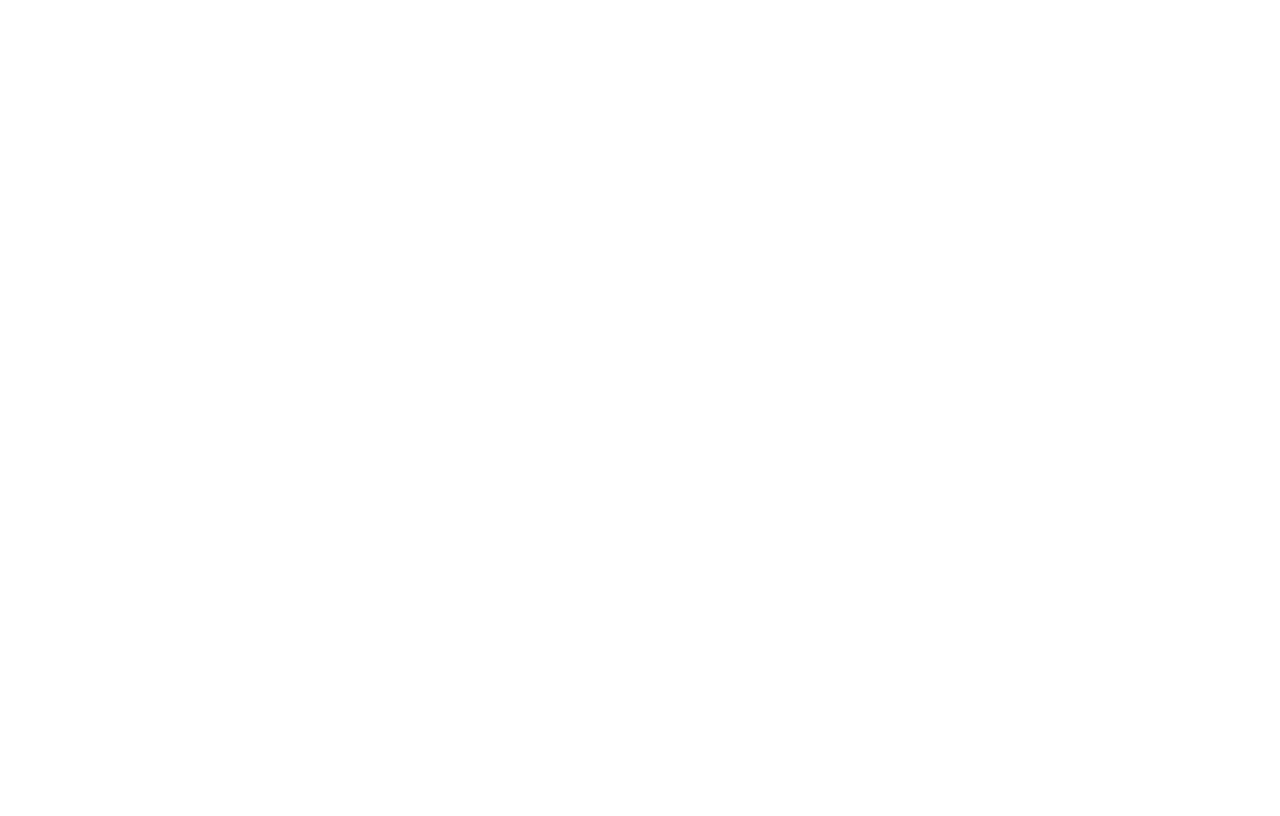
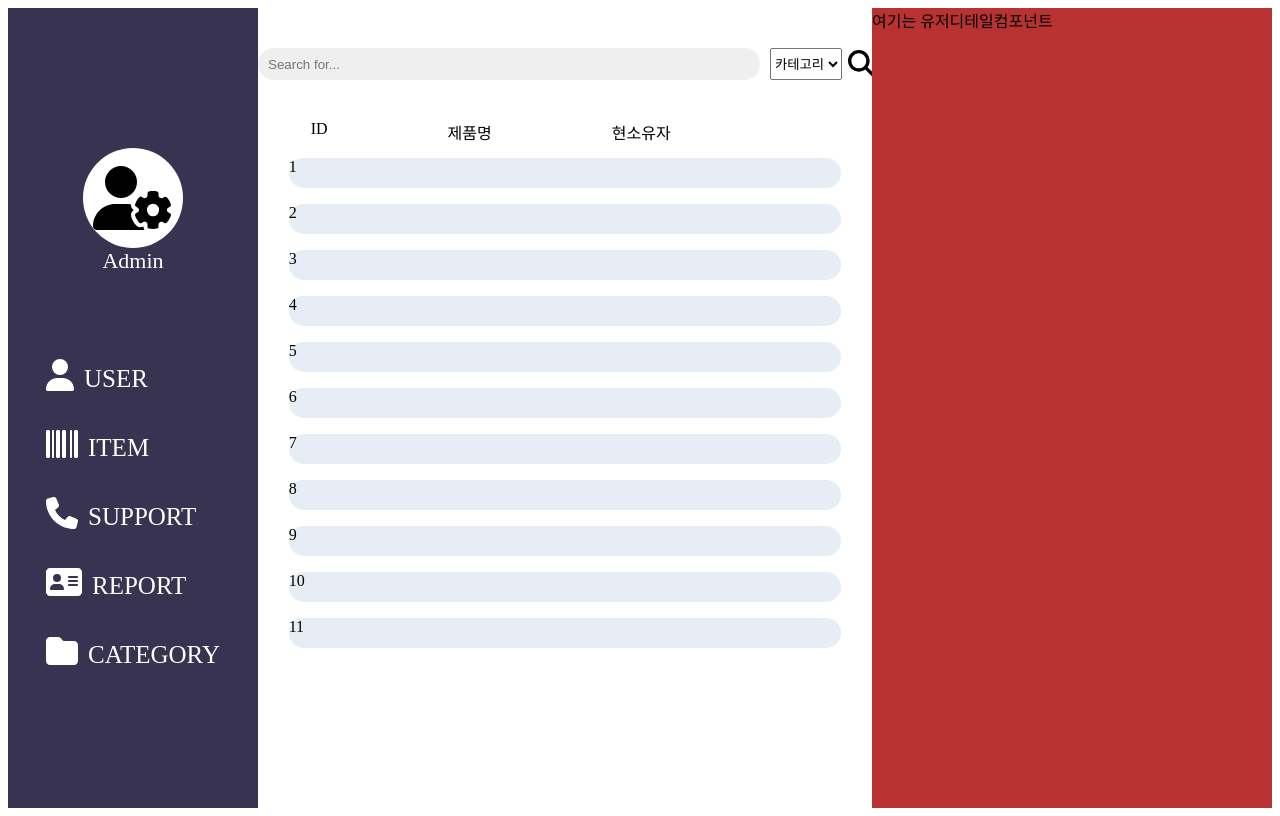
Before and after one commit to BarterProject/clip-admin, a React (Create React App) app: page /item in a window 1280 px wide. Before the commit this address had no page. Built offline with nearby package versions, Linux system fonts and the light colour scheme.

Commit message:
메인페이지

```diff
--- a/package.json
+++ b/package.json
@@ -3,6 +3,10 @@
   "version": "0.1.0",
   "private": true,
   "dependencies": {
+    "@fortawesome/fontawesome-svg-core": "^6.1.1",
+    "@fortawesome/free-regular-svg-icons": "^6.1.1",
+    "@fortawesome/free-solid-svg-icons": "^6.1.1",
+    "@fortawesome/react-fontawesome": "^0.1.18",
     "@testing-library/jest-dom": "^5.16.4",
     "@testing-library/react": "^12.1.4",
     "@testing-library/user-event": "^13.5.0",
--- a/src/App.tsx
+++ b/src/App.tsx
@@ -1,16 +1,9 @@
 import { createGlobalStyle } from "styled-components";
 import styled from "styled-components";
-import Login from "Components/Login";
-import Nav from "Components/Nav";
-import React from "react";
-import { BrowserRouter as Router, Routes, Route, Link } from "react-router-dom";
-import { useRecoilState, useRecoilValue } from "recoil";
+import { useRecoilValue } from "recoil";
 import { LoginState } from "atoms";
-import User from "Components/User";
-import Category from "Components/Category";
-import Item from "Components/Item";
-import Report from "Components/Report";
-import Support from "Components/Support";
+import Auth from "layout/Auth";
+import Default from "layout/Default";
 
 const GlobalStyle = createGlobalStyle`
 @import url('https://fonts.googleapis.com/css2?family=Source+Sans+Pro:wght@300;400&display=swap');
@@ -81,49 +74,8 @@
 
 function App() {
   const isLogin = useRecoilValue(LoginState);
-  return (
-    <>
-      <Router>
-        <Routes>
-          {isLogin ? (
-            <Route path="/" element={<User />}></Route>
-          ) : (
-            <Route path="/" element={<Login />}></Route>
-          )}
-          {isLogin ? (
-            <Route path="/admin" element={<User />}></Route>
-          ) : (
-            <Route path="/" element={<Login />}></Route>
-          )}
-          {isLogin ? (
-            <Route path="/admin/user" element={<User />}></Route>
-          ) : (
-            <Route path="/" element={<Login />}></Route>
-          )}
-          {isLogin ? (
-            <Route path="/admin/item" element={<Item />}></Route>
-          ) : (
-            <Route path="/" element={<Login />}></Route>
-          )}
-          {isLogin ? (
-            <Route path="/admin/support" element={<Support />}></Route>
-          ) : (
-            <Route path="/" element={<Login />}></Route>
-          )}
-          {isLogin ? (
-            <Route path="/admin/report" element={<Report />}></Route>
-          ) : (
-            <Route path="/" element={<Login />}></Route>
-          )}
-          {isLogin ? (
-            <Route path="/admin/category" element={<Category />}></Route>
-          ) : (
-            <Route path="/" element={<Login />}></Route>
-          )}
-        </Routes>
-      </Router>
-    </>
-  );
+  <GlobalStyle />;
+  return <AdminDiv>{isLogin ? <Default /> : <Auth />}</AdminDiv>;
 }
 
 export default App;
--- a/src/atoms.tsx
+++ b/src/atoms.tsx
@@ -6,9 +6,10 @@
 export const LoginState = atom({ key: "isLogin", default: true });
 
 export const DetailState = atom({ key: "selectDetail", default: false });
+
 export const UserDetailState = atom({
   key: "selectUserDetail",
-  default: false,
+  default: true,
 });
 export const ItemDetailState = atom({
   key: "selectItemDetail",
--- a/src/components/Category.tsx
+++ b/src/components/Category.tsx
@@ -1,15 +1,14 @@
 import styled from "styled-components";
-import Nav from "./Nav";
 
 const AdminDiv = styled.div`
   flex-direction: row;
+  width: 100vw;
   display: flex;
 `;
 
 function Category() {
   return (
     <AdminDiv>
-      <Nav />
       <div>카테고리 입니다</div>
     </AdminDiv>
   );
--- a/src/components/Item.tsx
+++ b/src/components/Item.tsx
@@ -1,27 +1,123 @@
 import styled from "styled-components";
-import Nav from "./Nav";
 import UserDetail from "./Detail/UserDetail";
 import ItemDetail from "./Detail/ItemDetail";
 import { UserDetailState, ItemDetailState } from "atoms";
 import { useRecoilValue } from "recoil";
+import { useState } from "react";
+import { FontAwesomeIcon } from "@fortawesome/react-fontawesome";
+import { faMagnifyingGlass } from "@fortawesome/free-solid-svg-icons";
 
 const AdminDiv = styled.div`
+  width: 100vw;
   flex-direction: row;
   display: flex;
 `;
+
 const ItemList = styled.div`
-  width: 55%;
+  width: 75%;
   display: flex;
   min-width: 500px;
-  background-color: #80f0af;
+  flex-direction: column;
+`;
+
+const ItemSearch = styled.form`
+  width: 100%;
+  justify-items: center;
+  display: flex;
+  justify-content: center;
+  margin-top: 40px;
+`;
+const SearchList = styled.ul`
+  padding-left: 0;
+  justify-items: center;
+  display: flex;
+  flex-wrap: wrap;
+  flex-direction: column;
+  justify-content: right;
+  align-content: space-around;
+  list-style: none;
+  margin-top: 40px;
+`;
+const ListElementName = styled.span`
+  margin: 0 90px 0 30px;
+  height: 30px;
+`;
+const ListElementNameBox = styled.div`
+  display: flex;
+`;
+
+const ListElement = styled.li`
+  width: 90%;
+  height: 30px;
+  background-color: #e6edf4;
+  margin: 8px;
+  min-width: 400px;
+  max-width: 600px;
+  border-radius: 15px;
+`;
+
+const SearchBar = styled.input`
+  width: 90%;
+  max-width: 500px;
+  background-color: #efefef;
+  height: 30px;
+  border: none;
+  outline: none;
+  border-radius: 20px;
+  padding-left: 10px;
+  margin-right: 10px;
+`;
+const SearchOptionSelect = styled.select``;
+const SerchOption = styled.option``;
+
+const SearchButton = styled.button`
+  width: 30px;
+  height: 30px;
+  border: none;
+  outline: none;
+  background-color: white;
 `;
 function Item() {
   const isUserDetail = useRecoilValue(UserDetailState);
   const isItemDetail = useRecoilValue(ItemDetailState);
+  const array = [1, 2, 3, 4, 5, 6, 7, 8, 9, 10, 11];
+  const [search, setSearch] = useState("");
+  const onChange = (event: React.FormEvent<HTMLInputElement>) => {
+    const {
+      currentTarget: { value },
+    } = event;
+    setSearch(value);
+  };
+  const onSubmit = (event: React.FormEvent<HTMLFormElement>) => {
+    event.preventDefault();
+    console.log(search);
+  };
   return (
     <AdminDiv>
-      <Nav />
-      <ItemList>아이템 입니다</ItemList>
+      <ItemList>
+        <ItemSearch onSubmit={onSubmit}>
+          <SearchBar onChange={onChange} placeholder="Search for..." />
+          <SearchOptionSelect>
+            <SerchOption>카테고리</SerchOption>
+            <SerchOption>이름</SerchOption>
+            <SerchOption>소유자</SerchOption>
+            <SerchOption>실소유자</SerchOption>
+          </SearchOptionSelect>
+          <SearchButton>
+            <FontAwesomeIcon size="2x" icon={faMagnifyingGlass} />
+          </SearchButton>
+        </ItemSearch>
+        <SearchList>
+          <ListElementNameBox>
+            <ListElementName>ID</ListElementName>
+            <ListElementName>제품명</ListElementName>
+            <ListElementName>현소유자</ListElementName>
+          </ListElementNameBox>
+          {array.map((ele) => (
+            <ListElement>{ele}</ListElement>
+          ))}
+        </SearchList>
+      </ItemList>
       {isUserDetail ? <UserDetail /> : <div></div>}
       {isItemDetail ? <ItemDetail /> : <div></div>}
     </AdminDiv>
--- a/src/components/Login.tsx
+++ b/src/components/Login.tsx
@@ -1,8 +1,5 @@
 import styled from "styled-components";
-import { useForm, useFormState } from "react-hook-form";
-import { useRecoilState } from "recoil";
-import { IDState, PASSState } from "../atoms";
-import React from "react";
+import React, { useState } from "react";
 
 const BodyStyle = styled.div`
   background-color: #373966;
@@ -57,36 +54,32 @@
 `;
 
 function Login() {
-  interface IForm {
-    ID: string;
-    PASSWORD: String;
-  }
-  const {
-    register,
-    handleSubmit,
-    formState: { errors },
-    setValue,
-  } = useForm<IForm>();
-  const onValid = (data: any) => {
-    console.log(data);
+  const [id, setId] = useState("");
+  const [pw, setPw] = useState("");
+  const onChangeID = (event: React.FormEvent<HTMLInputElement>) => {
+    const {
+      currentTarget: { value },
+    } = event;
+    setId(value);
+  };
+  const onChangePW = (event: React.FormEvent<HTMLInputElement>) => {
+    const {
+      currentTarget: { value },
+    } = event;
+    setPw(value);
+  };
+  const onSubmit = (event: React.FormEvent<HTMLFormElement>) => {
+    event.preventDefault();
+    console.log(id);
+    console.log(pw);
   };
   return (
     <BodyStyle>
       <LoginBox>
         <TitleText>CLIP</TitleText>
-        <LoginForm onSubmit={handleSubmit(onValid)}>
-          <InputText
-            {...register("ID", { required: "ID를 입력해주세요" })}
-            placeholder="ID"
-          />
-          <span>{errors?.ID?.message}</span>
-          <InputText
-            {...register("PASSWORD", {
-              required: "비밀번호를 입력해주세요",
-            })}
-            placeholder="PASSWORD"
-          />
-          {/* <span>{errors?.PASSWORD?.message}</span> */}
+        <LoginForm onSubmit={onSubmit}>
+          <InputText onChange={onChangeID} value={id} placeholder="ID" />
+          <InputText onChange={onChangePW} value={pw} placeholder="PASSWORD" />
           <SubmitButton>Login</SubmitButton>
         </LoginForm>
       </LoginBox>
--- a/src/components/Nav.tsx
+++ b/src/components/Nav.tsx
@@ -3,11 +3,15 @@
 import { useRecoilValue } from "recoil";
 import Login from "./Login";
 import styled from "styled-components";
-import Category from "./Category";
-import Item from "./Item";
-import Report from "./Report";
-import Support from "./Support";
-import User from "./User";
+import { FontAwesomeIcon } from "@fortawesome/react-fontawesome";
+import {
+  faUserGear,
+  faUser,
+  faBarcode,
+  faPhone,
+  faAddressCard,
+  faFolder,
+} from "@fortawesome/free-solid-svg-icons";
 
 const NavStyle = styled.div`
   width: 20%;
@@ -32,13 +36,15 @@
   width: 250px;
 `;
 
-const AdminImg = styled.img`
+const AdminImg = styled.div`
+  background-color: white;
   width: 100px;
   height: 100px;
-  background-color: white;
   border-radius: 50px;
-  margin-bottom: 15px;
-  align-items: center;
+  justify-content: center;
+  align-content: center;
+  text-align: center;
+  margin: auto;
 `;
 const AdminName = styled.span`
   color: white;
@@ -66,13 +72,15 @@
   }
   color: white;
   font-size: 25px;
+  margin-left: 10px;
 `;
 
-const CategoryIcon = styled.img`
+const CategoryIcon = styled.div`
   width: 30px;
   height: 30px;
   border-radius: 50px;
 `;
+
 function Nav() {
   const isLogin = useRecoilValue(LoginState);
   return (
@@ -81,29 +89,31 @@
         <div>
           <NavStyle>
             <AdminProfile>
-              <AdminImg src="img/icons8-user-90.png" />
+              <AdminImg>
+                <FontAwesomeIcon size="4x" icon={faUserGear} />
+              </AdminImg>
               <AdminName>Admin</AdminName>
             </AdminProfile>
             <AdminCategiryList>
               <AdminCategory>
-                <CategoryIcon src="img/icons8-user-48.png" />
-                <CategoryName to="/admin/user">USER</CategoryName>
+                <FontAwesomeIcon size="2x" icon={faUser} color="#fff" />
+                <CategoryName to="/user">USER</CategoryName>
               </AdminCategory>
               <AdminCategory>
-                <CategoryIcon src="img/icons8-barcode-50.png" />
-                <CategoryName to="/admin/item">ITEM</CategoryName>
+                <FontAwesomeIcon size="2x" icon={faBarcode} color="#fff" />
+                <CategoryName to="/item">ITEM</CategoryName>
               </AdminCategory>
               <AdminCategory>
-                <CategoryIcon src="src\components\img\icons8-phone-50.png" />
-                <CategoryName to="/admin/support">SUPPORT</CategoryName>
+                <FontAwesomeIcon size="2x" icon={faPhone} color="#fff" />
+                <CategoryName to="/support">SUPPORT</CategoryName>
               </AdminCategory>
               <AdminCategory>
-                <CategoryIcon src="src\components\img\icons8-report-card-60.png" />
-                <CategoryName to="/admin/report">REPORT</CategoryName>
+                <FontAwesomeIcon size="2x" icon={faAddressCard} color="#fff" />
+                <CategoryName to="/report">REPORT</CategoryName>
               </AdminCategory>
               <AdminCategory>
-                <CategoryIcon src="src\components\img\icons8-docket-64.png" />
-                <CategoryName to="/admin/category">CATEGORY</CategoryName>
+                <FontAwesomeIcon size="2x" icon={faFolder} color="#fff" />
+                <CategoryName to="/category">CATEGORY</CategoryName>
               </AdminCategory>
             </AdminCategiryList>
           </NavStyle>
--- a/src/components/Report.tsx
+++ b/src/components/Report.tsx
@@ -1,25 +1,70 @@
 import styled from "styled-components";
-import Nav from "./Nav";
 import ReportDetail from "./Detail/ReportDetail";
 import { DetailState } from "atoms";
 import { useRecoilValue } from "recoil";
 
 const AdminDiv = styled.div`
+  width: 100vw;
   flex-direction: row;
   display: flex;
 `;
+const ReportName = styled.span`
+  font-size: 30px;
+  padding: 0 0 30px 20px;
+`;
+
+const SearchList = styled.ul`
+  padding-left: 0;
+  justify-items: center;
+  display: flex;
+  flex-wrap: wrap;
+  flex-direction: column;
+  justify-content: right;
+  align-content: space-around;
+  list-style: none;
+  margin-top: 40px;
+`;
+const ListElementName = styled.span`
+  margin: 0 90px 0 30px;
+  height: 30px;
+`;
+const ListElementNameBox = styled.div`
+  display: flex;
+`;
+
+const ListElement = styled.li`
+  width: 90%;
+  height: 30px;
+  background-color: #e6edf4;
+  margin: 8px;
+  min-width: 400px;
+  max-width: 600px;
+  border-radius: 15px;
+`;
+
 const ReportList = styled.div`
-  width: 55%;
+  width: 75%;
   display: flex;
   min-width: 500px;
-  background-color: #8093f0;
+  flex-direction: column;
 `;
 function Report() {
   const isDetail = useRecoilValue(DetailState);
+  const array = [1, 2, 3, 4, 5, 6, 7, 8, 9, 10, 11];
   return (
     <AdminDiv>
-      <Nav />
-      <ReportList>리포트 입니다</ReportList>
+      <ReportList>
+        <SearchList>
+          <ReportName>문의사항</ReportName>
+          <ListElementNameBox>
+            <ListElementName>제목</ListElementName>
+            <ListElementName>작성자</ListElementName>
+          </ListElementNameBox>
+          {array.map((ele) => (
+            <ListElement>{ele}</ListElement>
+          ))}
+        </SearchList>
+      </ReportList>
       {isDetail ? <ReportDetail /> : <div></div>}
     </AdminDiv>
   );
--- a/src/components/Support.tsx
+++ b/src/components/Support.tsx
@@ -1,25 +1,71 @@
 import styled from "styled-components";
-import Nav from "./Nav";
 import SupportDetail from "./Detail/SupportDetail";
 import { DetailState } from "atoms";
 import { useRecoilValue } from "recoil";
 
 const AdminDiv = styled.div`
+  width: 100vw;
   flex-direction: row;
   display: flex;
 `;
+const SupportName = styled.span`
+  font-size: 30px;
+  padding: 0 0 30px 20px;
+`;
+
+const SearchList = styled.ul`
+  padding-left: 0;
+  justify-items: center;
+  display: flex;
+  flex-wrap: wrap;
+  flex-direction: column;
+  justify-content: right;
+  align-content: space-around;
+  list-style: none;
+  margin-top: 40px;
+`;
+const ListElementName = styled.span`
+  margin: 0 90px 0 30px;
+  height: 30px;
+`;
+const ListElementNameBox = styled.div`
+  display: flex;
+`;
+
+const ListElement = styled.li`
+  width: 90%;
+  height: 30px;
+  background-color: #e6edf4;
+  margin: 8px;
+  min-width: 400px;
+  max-width: 600px;
+  border-radius: 15px;
+`;
+
 const SupportList = styled.div`
-  width: 55%;
+  width: 75%;
   display: flex;
   min-width: 500px;
-  background-color: #f080c5;
+  flex-direction: column;
 `;
 function Support() {
   const isDetail = useRecoilValue(DetailState);
+  const array = [1, 2, 3, 4, 5, 6, 7, 8, 9, 10, 11];
   return (
     <AdminDiv>
-      <Nav />
-      <SupportList>서포트 입니다</SupportList>
+      <SupportList>
+        <SearchList>
+          <SupportName>신고</SupportName>
+          <ListElementNameBox>
+            <ListElementName>제목</ListElementName>
+            <ListElementName>작성자</ListElementName>
+            <ListElementName>신고자</ListElementName>
+          </ListElementNameBox>
+          {array.map((ele) => (
+            <ListElement>{ele}</ListElement>
+          ))}
+        </SearchList>
+      </SupportList>
       {isDetail ? <SupportDetail /> : <div></div>}
     </AdminDiv>
   );
--- a/src/components/User.tsx
+++ b/src/components/User.tsx
@@ -1,22 +1,23 @@
 import styled from "styled-components";
-import { useForm, useFormState } from "react-hook-form";
-import { Link, Route } from "react-router-dom";
-import Nav from "./Nav";
 import UserDetail from "./Detail/UserDetail";
 import ItemDetail from "./Detail/ItemDetail";
 import { useRecoilValue } from "recoil";
 import { ItemDetailState, UserDetailState } from "atoms";
+import { useState } from "react";
+import { FontAwesomeIcon } from "@fortawesome/react-fontawesome";
+import { faMagnifyingGlass } from "@fortawesome/free-solid-svg-icons";
 
 const AdminDiv = styled.div`
+  width: 100vw;
   flex-direction: row;
   display: flex;
 `;
 
 const UserList = styled.div`
-  width: 55%;
+  width: 75%;
   display: flex;
   min-width: 500px;
-  background-color: lightcoral;
+  flex-direction: column;
 `;
 
 const UserSearch = styled.form`
@@ -26,6 +27,35 @@
   justify-content: center;
   margin-top: 40px;
 `;
+const SearchList = styled.ul`
+  padding-left: 0;
+  justify-items: center;
+  display: flex;
+  flex-wrap: wrap;
+  flex-direction: column;
+  justify-content: right;
+  align-content: space-around;
+  list-style: none;
+  margin-top: 40px;
+`;
+const ListElementName = styled.span`
+  margin: 0 90px 0 30px;
+  height: 30px;
+`;
+const ListElementNameBox = styled.div`
+  display: flex;
+`;
+
+const ListElement = styled.li`
+  width: 90%;
+  height: 30px;
+  background-color: #e6edf4;
+  margin: 8px;
+  min-width: 400px;
+  max-width: 600px;
+  border-radius: 15px;
+`;
+
 const SearchBar = styled.input`
   width: 80%;
   max-width: 500px;
@@ -35,30 +65,81 @@
   outline: none;
   border-radius: 20px;
   padding-left: 10px;
+  margin-right: 10px;
 `;
 const SearchButton = styled.button`
   width: 30px;
   height: 30px;
-  background-color: white;
   border: none;
   outline: none;
+  background-color: white;
 `;
 
 function User() {
   const isUserDetail = useRecoilValue(UserDetailState);
   const isItemDetail = useRecoilValue(ItemDetailState);
-  const { register, handleSubmit } = useForm();
-  const onValid = (data: any) => {
-    console.log(data);
+  const array = [1, 2, 3, 4, 5, 6, 7, 8, 9, 10, 11];
+
+  /* function pageAlgo(
+    total: number,
+    bottomSize: number,
+    listSize: number,
+    cursor: number
+  ) {
+    //total = 총 갯수
+    //bottomSize = 하단크기
+    //listSize = 화면에서 보여줄 크기
+    //cursor = 현재 나의 페이지
+
+    let totalPageSize = Math.ceil(total / listSize); //한 화면에 보여줄 갯수에서 구한 하단 총 갯수
+
+    let firstBottomNumber = cursor - (cursor % bottomSize) + 1; //하단 최초 숫자
+    let lastBottomNumber = cursor - (cursor % bottomSize) + bottomSize; //하단 마지막 숫자
+
+    if (lastBottomNumber > totalPageSize) lastBottomNumber = totalPageSize; //총 갯수보다 큰 경우 방지
+
+    return {
+      firstBottomNumber,
+      lastBottomNumber,
+      totalPageSize,
+      total,
+      bottomSize,
+      listSize,
+      cursor,
+    };
+  }
+
+  let info = pageAlgo(array.length, 3, 10, 1); */
+
+  const [search, setSearch] = useState("");
+  const onChange = (event: React.FormEvent<HTMLInputElement>) => {
+    const {
+      currentTarget: { value },
+    } = event;
+    setSearch(value);
+  };
+  const onSubmit = (event: React.FormEvent<HTMLFormElement>) => {
+    event.preventDefault();
+    console.log(search);
   };
   return (
     <AdminDiv>
-      <Nav />
       <UserList>
-        <UserSearch onSubmit={handleSubmit(onValid)}>
-          <SearchBar {...register("USER")} placeholder="Search for..." />
-          <SearchButton>🔍</SearchButton>
+        <UserSearch onSubmit={onSubmit}>
+          <SearchBar onChange={onChange} placeholder="Search for..." />
+          <SearchButton>
+            <FontAwesomeIcon size="2x" icon={faMagnifyingGlass} />
+          </SearchButton>
         </UserSearch>
+        <SearchList>
+          <ListElementNameBox>
+            <ListElementName>ID</ListElementName>
+            <ListElementName>닉네임</ListElementName>
+          </ListElementNameBox>
+          {array.map((ele) => (
+            <ListElement>{ele}</ListElement>
+          ))}
+        </SearchList>
       </UserList>
       {isUserDetail ? <UserDetail /> : <div></div>}
       {isItemDetail ? <ItemDetail /> : <div></div>}
--- /dev/null
+++ b/src/layout/Auth.tsx
@@ -0,0 +1,17 @@
+import React from "react";
+import { BrowserRouter as Router, Routes, Route, Link } from "react-router-dom";
+
+import Login from "Components/Login";
+function Auth() {
+  return (
+    <>
+      <Router>
+        <Routes>
+          <Route path="/" element={<Login />}></Route>
+        </Routes>
+      </Router>
+    </>
+  );
+}
+
+export default Auth;
--- /dev/null
+++ b/src/layout/Default.tsx
@@ -0,0 +1,29 @@
+import React from "react";
+import styled from "styled-components";
+import { BrowserRouter as Router, Routes, Route, Link } from "react-router-dom";
+import User from "Components/User";
+import Category from "Components/Category";
+import Item from "Components/Item";
+import Report from "Components/Report";
+import Support from "Components/Support";
+import Nav from "Components/Nav";
+
+function Default() {
+  return (
+    <>
+      <Router>
+        <Nav />
+        <Routes>
+          <Route path="" element={<User />}></Route>
+          <Route path="/user" element={<User />}></Route>
+          <Route path="/item" element={<Item />}></Route>
+          <Route path="/support" element={<Support />}></Route>
+          <Route path="/report" element={<Report />}></Route>
+          <Route path="/category" element={<Category />}></Route>
+        </Routes>
+      </Router>
+    </>
+  );
+}
+
+export default Default;
```
Also changed, not shown: 1 other file (tests, documents, lock files or other folders).
